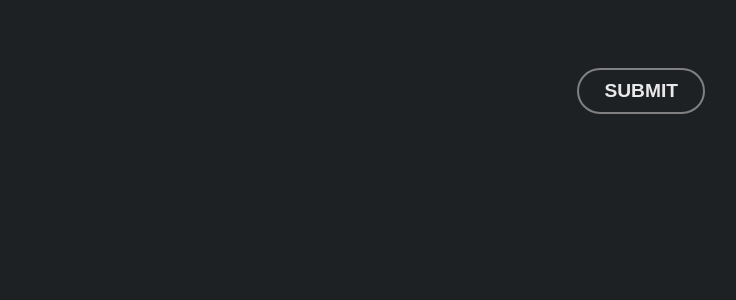
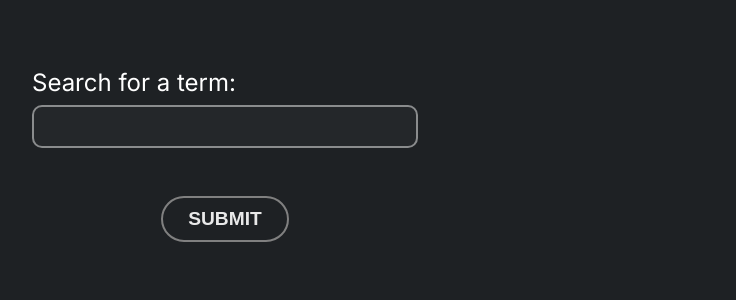
Before and after one commit to wecreus/lucid-task, a Next.js app: page / in a window 1280 px wide. Shown: the top 300 px of the page, without its empty margins (415-1151 px from the left). Built offline with nearby package versions, Linux system fonts and the light colour scheme.

Commit message:
feat: basic search with react query

```diff
--- /dev/null
+++ b/api/getMockData.ts
@@ -0,0 +1,21 @@
+export default async function getMockData() {
+  const options = {
+    method: "GET",
+    headers: {
+      accept: "application/json",
+    },
+  };
+
+  const response = await fetch(
+    "https://652f91320b8d8ddac0b2b62b.mockapi.io/autocomplete",
+    options
+  )
+    .then((response) => response.json())
+    .catch((err) => console.error(err));
+
+  const test = await new Promise((resolve) => setTimeout(resolve, 3000));
+
+  console.log(response);
+
+  return response;
+}
--- a/lib/actions.ts
+++ b/lib/actions.ts
@@ -2,11 +2,11 @@
 import type { FormState } from "@/lib/definitions";
 
 
-export async function submitForm(): Promise<FormState> {
-
+export async function submitForm(prevState: FormState, formState: FormData): Promise<FormState> {
+  console.log(formState);
 
   return {
     message: "success",
-    errors: {}
+    errors: {},
   }
 }
--- /dev/null
+++ b/ui/MultiSearchField/MultiSearchField.tsx
@@ -0,0 +1,36 @@
+import { useQuery } from "@tanstack/react-query";
+import getMockData from "@/api/getMockData";
+import { useState } from "react";
+import styles from "./search.module.css";
+
+export default function MultiSearchField() {
+  const [search, setSearch] = useState("");
+
+  const { data, isLoading, isError } = useQuery({
+    queryFn: async () =>
+      await fetch(
+        `https://652f91320b8d8ddac0b2b62b.mockapi.io/autocomplete?name=${search}`
+      ).then((response) => response.json()),
+    queryKey: ["autocomplete", search],
+    enabled: search.length > 2,
+    staleTime: 1000
+  });
+
+  console.log(data);
+
+  return (
+    <div className={styles.row}>
+      <label htmlFor="search-term" className={styles.label}>
+        Search for a term:
+      </label>
+      <input
+        id="search-term"
+        name="search-term"
+        type="search"
+        className={styles.input}
+        value={search}
+        onChange={(e) => setSearch(e.target.value)}
+      />
+    </div>
+  );
+}
--- /dev/null
+++ b/ui/MultiSearchField/search.module.css
@@ -0,0 +1,22 @@
+.input {
+  font-size: 1.5rem;
+  border: 2px solid rgba(255, 255, 255, 0.466);
+  background: rgba(255, 255, 255, 0.027);
+  border-radius: 10px;
+  padding: 5px 15px;
+  color: white;
+  transition: all 200ms ease;
+  font-family: Inter, system-ui;
+  outline: none;
+  width: 100%;
+
+  &:focus {
+    border: 2px solid rgba(255, 255, 255, 0.866);
+  }
+}
+
+.row {
+  display: flex;
+  flex-direction: column;
+  gap: 0.5rem;
+}
--- a/ui/SubmitForm/SubmitForm.tsx
+++ b/ui/SubmitForm/SubmitForm.tsx
@@ -3,6 +3,7 @@ import { useFormState } from "react-dom";
 import type { FormState } from "@/lib/definitions";
 import { submitForm } from "@/lib/actions";
 import styles from "./form.module.css";
+import MultiSearchField from "@/ui/MultiSearchField/MultiSearchField";
 
 const initialState: FormState = { message: "", errors: {} };
 
@@ -12,9 +13,12 @@ export default function SubmitForm() {
   return (
     <div className={styles.container}>
       <form action={formAction} className={styles.form}>
-        <button type="submit" className={styles.button}>
-          Submit
-        </button>
+        <MultiSearchField />
+        <div className={styles.controls}>
+          <button type="submit" className={styles.button}>
+            Submit
+          </button>
+        </div>
       </form>
     </div>
   );
--- a/ui/SubmitForm/form.module.css
+++ b/ui/SubmitForm/form.module.css
@@ -36,3 +36,8 @@
     border: 2px solid #7289da;
   }
 }
+
+.controls {
+  display: flex;
+  justify-content: space-between;
+}
```
Also changed, not shown: 1 other file (tests, documents, lock files or other folders).
